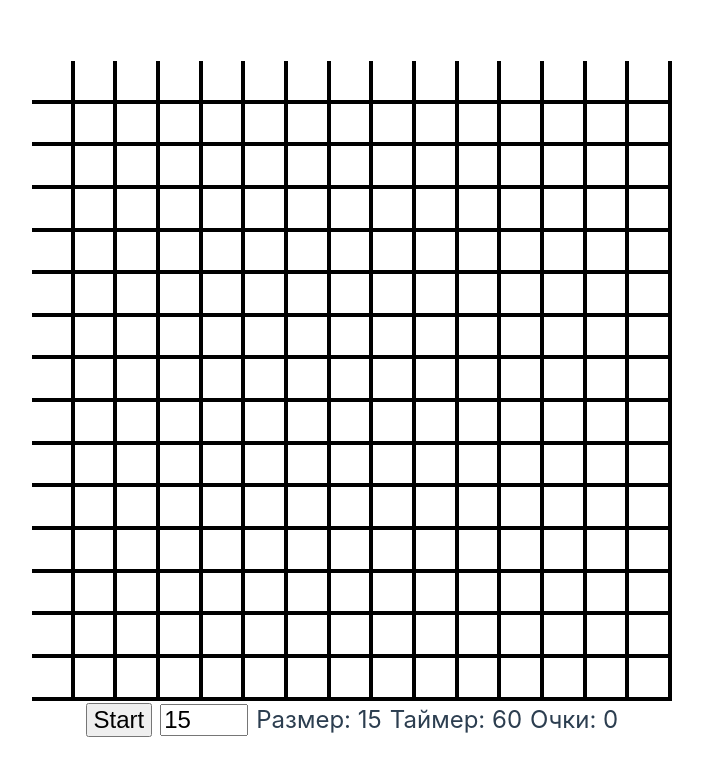
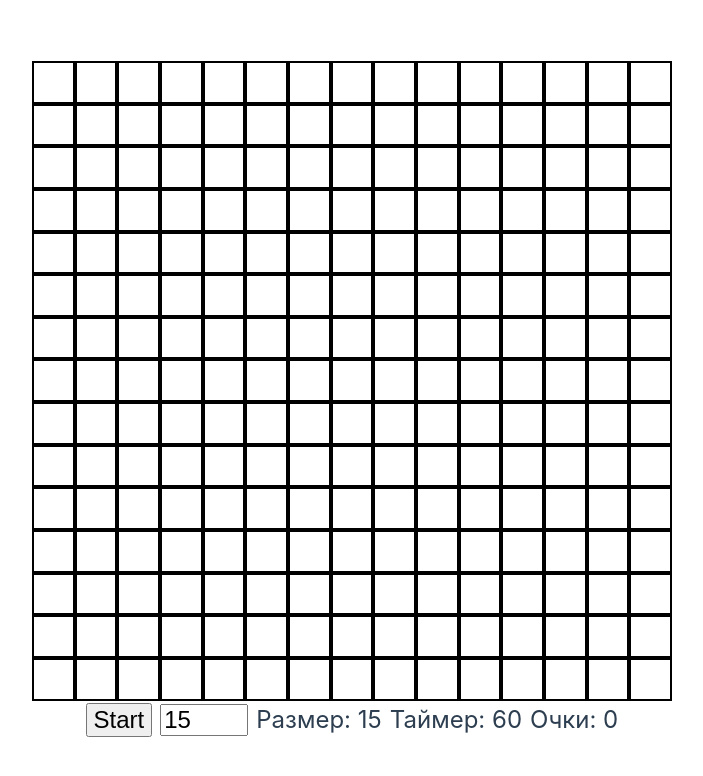
Before and after one commit to reznikovkg/vue-3-docker-compose, a Vue app in the folder vue/: page / in a window 1280 px wide. Shown: the top 776 px of the page, without its empty margins (0-703 px from the left). Built offline with nearby package versions, Linux system fonts and the light colour scheme.

Commit message:
fix borders

```diff
--- a/vue/src/components/Field/FieldTable.vue
+++ b/vue/src/components/Field/FieldTable.vue
@@ -61,8 +61,10 @@ export default {
 }
 
 .field-cell {
-  border-right: 0.5vmin solid #000000;
-  border-bottom: 0.5vmin solid #000000;
+  border-left: 0.25vmin solid #000000;
+  border-top: 0.25vmin solid #000000;
+  border-right: 0.25vmin solid #000000;
+  border-bottom: 0.25vmin solid #000000;
 
   width: calc(80vmin / var(--grid-size));
   height: calc(80vmin / var(--grid-size));
```
